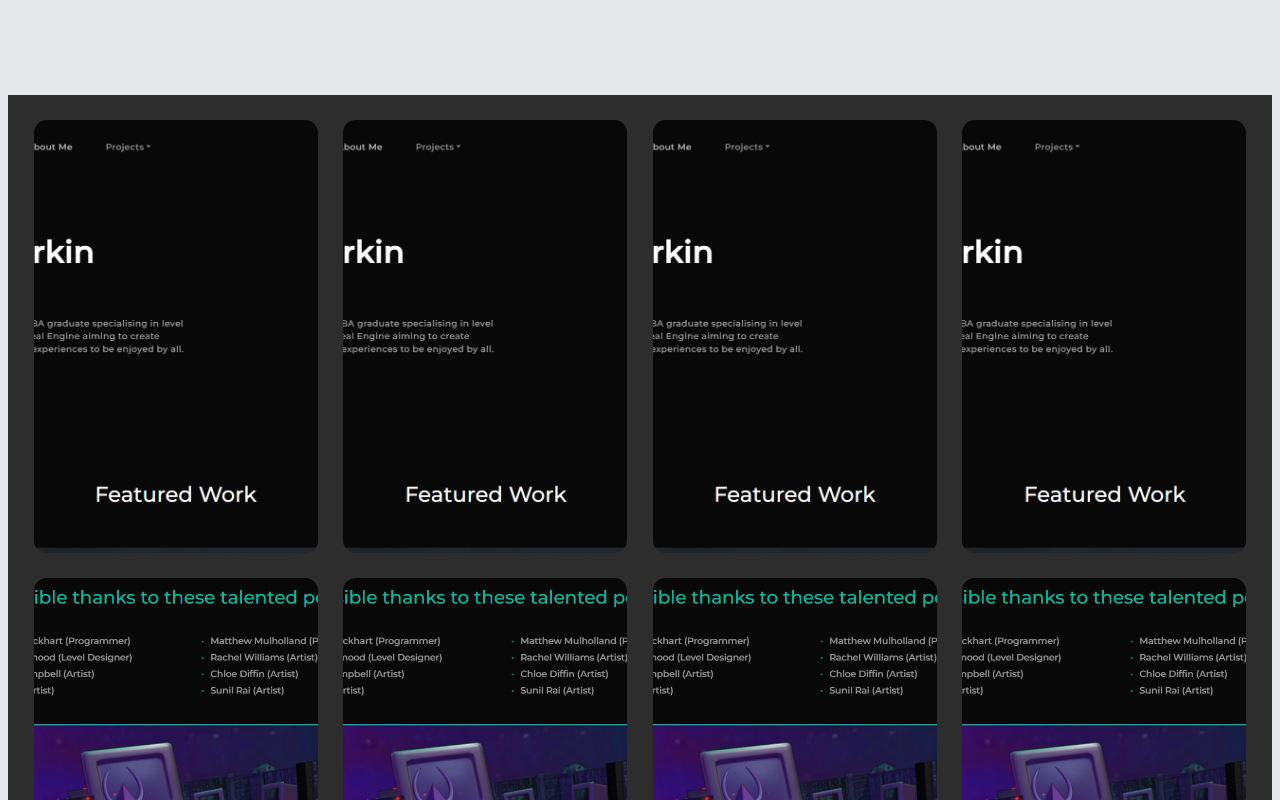
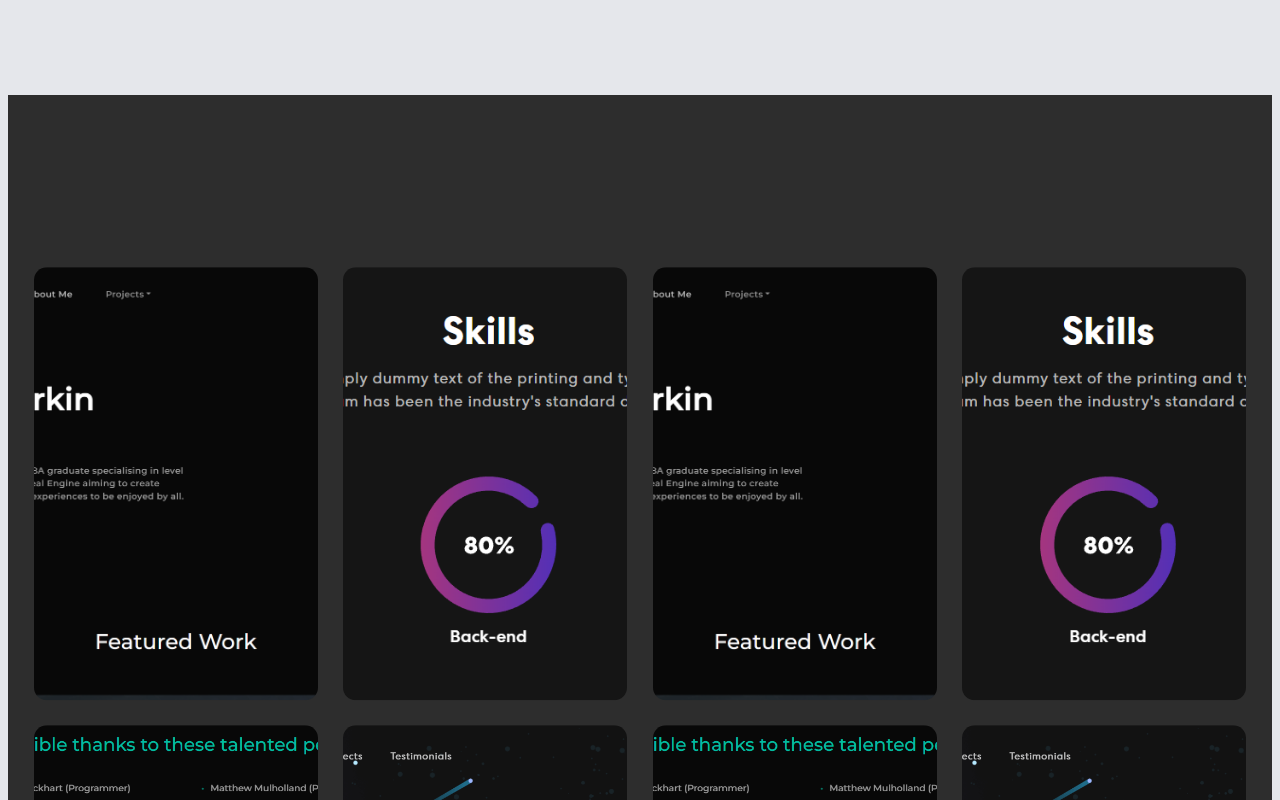
Before and after one commit to BenW2k/Portfolio, a Next.js app in the folder frontend/: page / in a window 1280 px wide. Shown: the part 6660-7460 px from the top of the page. Built offline with nearby package versions, Linux system fonts and the light colour scheme.

Commit message:
+parallax logic

```diff
--- a/frontend/app/components/projects/projects.tsx
+++ b/frontend/app/components/projects/projects.tsx
@@ -1,4 +1,4 @@
-import {useScroll, useTransform} from "framer-motion";
+import {useScroll, useTransform, motion} from "framer-motion";
 import styles from "../../styles/components/projects.module.css";
 import Image from "next/image";
 import {useRef} from "react";
@@ -13,13 +13,20 @@ const images: Array<string> = [
   "port_1.png",
 ];
 
+export default function Projects() {
+  const container = useRef(null);
+  const {scrollYProgress} = useScroll({
+    target: container,
+    offset: ["start end", "end start"],
+  });
+
   interface ColumnProps {
     images: any;
   }
 
   const Column = ({images}: ColumnProps) => {
     return (
-    <div className={styles.column}>
+      <motion.div style={{y}} className={styles.column}>
         {images.map((src: string, index: number) => {
           return (
             <div key={index} className={styles.imageContainer}>
@@ -27,18 +34,18 @@ const Column = ({images}: ColumnProps) => {
             </div>
           );
         })}
-    </div>
+      </motion.div>
     );
   };
 
-export default function Projects() {
+  const y = useTransform(scrollYProgress, [0, 1], [0, 1000]);
   return (
     <main className={styles.main}>
-      <div className={styles.gallery}>
+      <div ref={container} className={styles.gallery}>
         <Column images={[images[0], images[1], images[2]]} />
+        <Column images={[images[3], images[4], images[5]]} />
         <Column images={[images[0], images[1], images[2]]} />
-        <Column images={[images[0], images[1], images[2]]} />
-        <Column images={[images[0], images[1], images[2]]} />
+        <Column images={[images[3], images[4], images[5]]} />
       </div>
     </main>
   );
```
Lines whose indentation alone changed are shown as unchanged.
